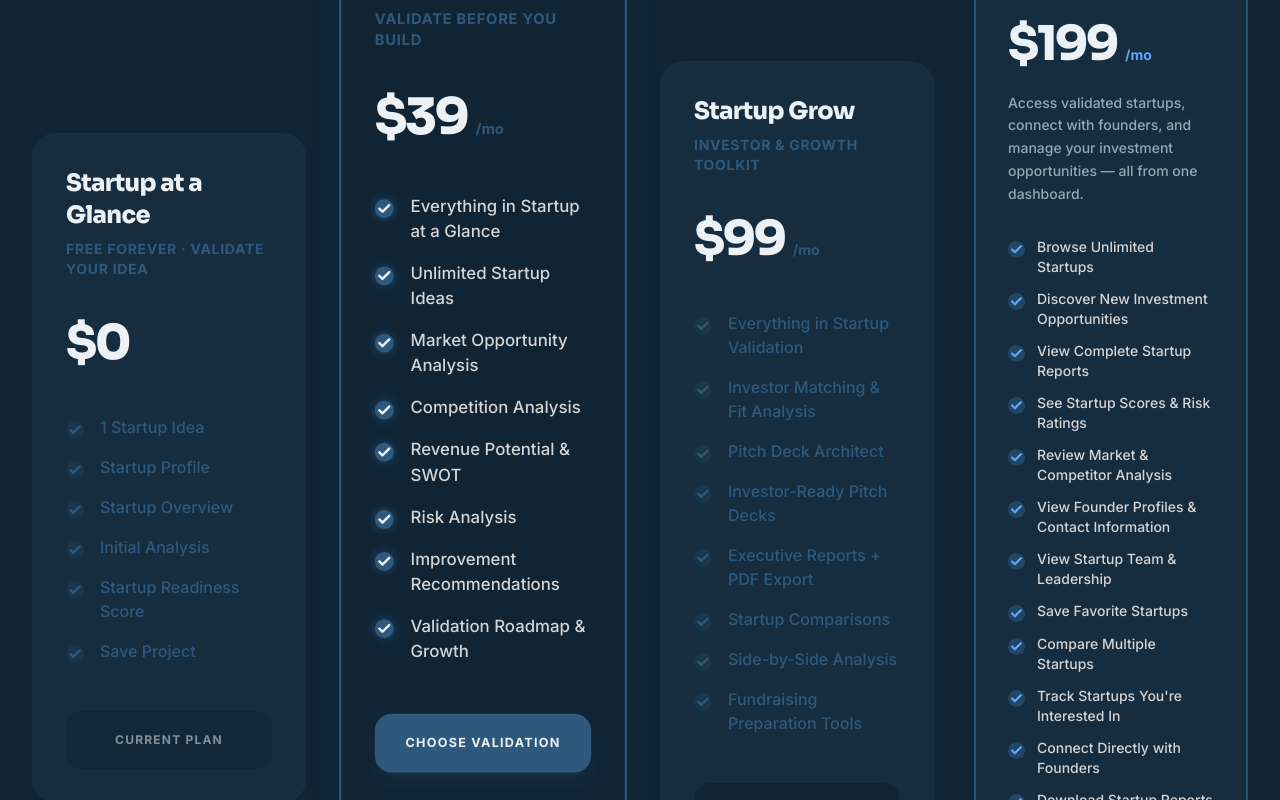
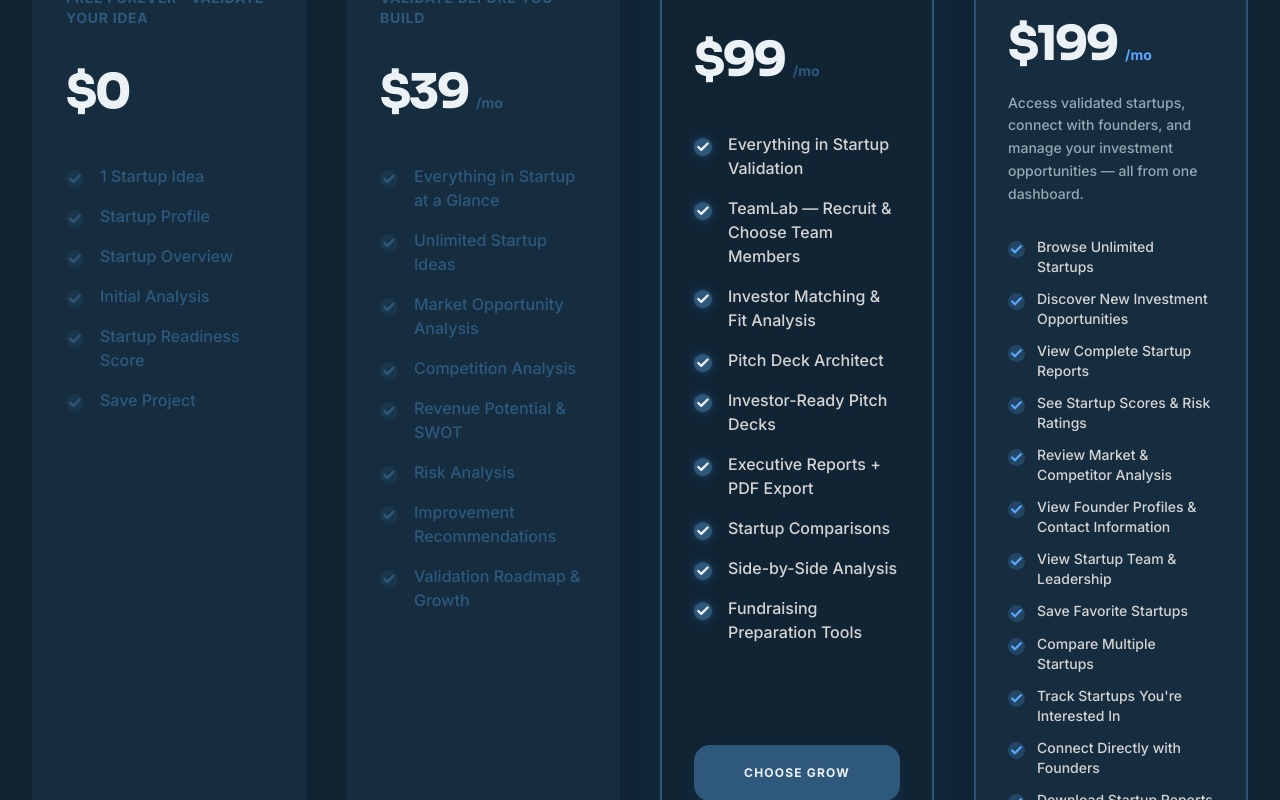
Before and after one commit to retajghazwani889-beep/DECISIONLAB, a React (Vite) app: page /pricing in a window 1280 px wide. Shown: the part 580-1380 px from the top of the page. Built offline with nearby package versions, Linux system fonts and the light colour scheme; no server answers; the database is empty; grey boxes are pictures that could not be loaded; a web font is replaced by a local one.

Commit message:
refactor: update onboarding and premium UX
Remove time estimate from welcome screen for a cleaner flow and enable "Start Free" navigation for unauthenticated users on the premium page.

```diff
--- a/src/pages/FounderWelcomePage.tsx
+++ b/src/pages/FounderWelcomePage.tsx
@@ -3,7 +3,7 @@ import { useNavigate } from 'react-router-dom';
 import { useAuth } from '../contexts/AuthContext';
 import { db } from '../lib/firebase';
 import { doc, setDoc } from 'firebase/firestore';
-import { PartyPopper, Rocket, Wrench, Sparkles, ArrowRight, Clock } from 'lucide-react';
+import { PartyPopper, Rocket, Wrench, Sparkles, ArrowRight } from 'lucide-react';
 
 // ─────────────────────────────────────────────────────────────────────────────
 // FounderWelcomePage — shown right after a founder creates their account.
@@ -52,11 +52,8 @@ export default function FounderWelcomePage() {
             <h1 className="text-3xl sm:text-4xl font-black uppercase tracking-tight font-display mb-4">
               Welcome to DecisionLab{firstName ? `, ${firstName}` : ''}!
             </h1>
-            <p className="text-sm text-brand-text-secondary font-medium mb-3 leading-relaxed">
-              We're going to set up your workspace.
-            </p>
-            <p className="text-xs font-black text-brand-text-muted uppercase tracking-widest mb-10 flex items-center justify-center gap-2">
-              <Clock size={13} /> Estimated time: 3–5 minutes
+            <p className="text-sm text-brand-text-secondary font-medium mb-10 leading-relaxed">
+              Let's set up your first startup — you can save and finish anytime.
             </p>
             <button
               onClick={() => setStep('hasStartup')}
--- a/src/pages/PremiumPage.tsx
+++ b/src/pages/PremiumPage.tsx
@@ -31,7 +31,12 @@ export default function PremiumPage({ user, profile }: PremiumPageProps) {
   // replace this with a real PayPal flow where PayPal notifies your SERVER and
   // the server writes the tier. Otherwise a user could unlock tiers for free.
   const handleSelectPlan = async (targetTier: Tier) => {
-    if (targetTier === 'free') return; // nothing to buy
+    if (targetTier === 'free') {
+      // Logged-out visitors clicking "Start Free" begin signup; for
+      // logged-in users there's nothing to buy.
+      if (!user) navigate('/signup');
+      return;
+    }
 
     let activeUser = user;
     if (!activeUser) {
@@ -78,13 +83,13 @@ export default function PremiumPage({ user, profile }: PremiumPageProps) {
     const isLoading = loadingTier === tier;
     // A plan button is disabled if it's the user's current plan, or it's the
     // free plan (nothing to buy), or a payment is in progress.
-    const disabled = isCurrent || tier === 'free' || isLoading;
+    const disabled = isCurrent || (tier === 'free' && !!user) || isLoading;
 
     return (
       <div className={cn(
-        "relative p-8 rounded-3xl border-2 transition-all duration-500",
+        "relative p-8 rounded-3xl border-2 transition-all duration-500 h-full flex flex-col",
         popular
-        ? "bg-brand-section border-brand-accent shadow-2xl shadow-brand-accent/10 scale-105 z-10"
+        ? "bg-brand-section border-brand-accent shadow-2xl shadow-brand-accent/20 z-10"
         : "bg-brand-card border-brand-border/10"
       )}>
         {popular && (
@@ -105,7 +110,7 @@ export default function PremiumPage({ user, profile }: PremiumPageProps) {
           <span className="text-brand-accent text-sm font-bold">{price === '0' ? '' : '/mo'}</span>
         </div>
 
-        <ul className="space-y-4 mb-12">
+        <ul className="space-y-4 mb-12 flex-1">
           {features.map((f, i) => (
             <li key={i} className="flex items-start gap-4">
               <div className={cn("mt-1.5 p-0.5 rounded-full shrink-0", popular ? "bg-brand-accent text-brand-text-primary shadow-[0_0_10px_rgba(77,163,255,0.3)]" : "bg-brand-accent/20 text-brand-accent")}>
@@ -191,7 +196,7 @@ export default function PremiumPage({ user, profile }: PremiumPageProps) {
   ];
 
   const InvestorProCard = () => (
-    <div className="relative p-8 rounded-3xl border-2 transition-all duration-500 bg-brand-card border-[#5da9ff]/30">
+    <div className="relative p-8 rounded-3xl border-2 transition-all duration-500 bg-brand-card border-[#5da9ff]/30 h-full flex flex-col">
       <div className="absolute top-0 left-1/2 -translate-x-1/2 -translate-y-1/2 bg-[#5da9ff] text-brand-bg text-[10px] font-black uppercase px-4 py-1 rounded-full tracking-widest">
         For Investors
       </div>
@@ -204,7 +209,7 @@ export default function PremiumPage({ user, profile }: PremiumPageProps) {
       <p className="text-sm text-brand-text-muted font-medium leading-relaxed mb-8">
         Access validated startups, connect with founders, and manage your investment opportunities — all from one dashboard.
       </p>
-      <ul className="space-y-3 mb-12">
+      <ul className="space-y-3 mb-12 flex-1">
         {INVESTOR_FEATURES.map((f, i) => (
           <li key={i} className="flex items-start gap-3">
             <div className="mt-1 p-0.5 rounded-full shrink-0 bg-[#5da9ff]/20 text-[#5da9ff]">
@@ -256,7 +261,7 @@ export default function PremiumPage({ user, profile }: PremiumPageProps) {
         </p>
       </div>
 
-      <div className="grid grid-cols-1 md:grid-cols-2 xl:grid-cols-4 gap-8 md:gap-10 items-center">
+      <div className="grid grid-cols-1 md:grid-cols-2 xl:grid-cols-4 gap-8 md:gap-10 items-stretch">
         <PlanCard
           tier="free"
           title="Startup at a Glance"
@@ -277,7 +282,6 @@ export default function PremiumPage({ user, profile }: PremiumPageProps) {
           title="Startup Validation"
           price="39"
           subtitle="Validate before you build"
-          popular={true}
           features={[
             "Everything in Startup at a Glance",
             "Unlimited Startup Ideas",
@@ -295,8 +299,10 @@ export default function PremiumPage({ user, profile }: PremiumPageProps) {
           title="Startup Grow"
           price="99"
           subtitle="Investor & growth toolkit"
+          popular={true}
           features={[
             "Everything in Startup Validation",
+            "TeamLab — Recruit & Choose Team Members",
             "Investor Matching & Fit Analysis",
             "Pitch Deck Architect",
             "Investor-Ready Pitch Decks",
```
